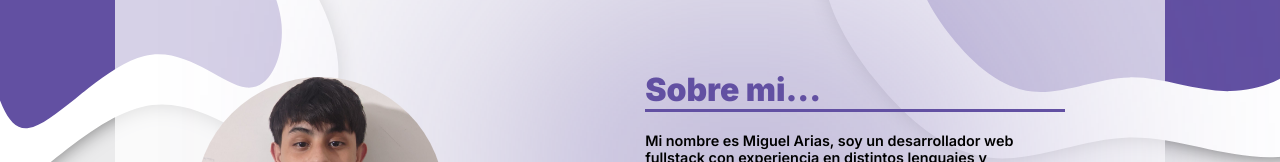
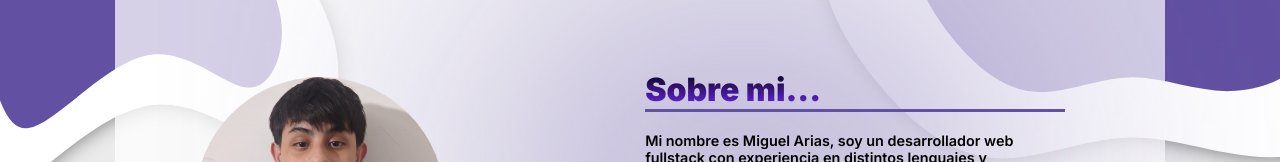
Before and after one commit to Miguelarias0413/Portfolio, a website built with Vite: page index.html in a window 1280 px wide. Shown: the part 163-325 px from the top of the page. Built offline with nearby package versions, Linux system fonts and the light colour scheme.

Commit message:
Background clip añadido al titulo para añadir gradient al texto del titulo SOBRE MI

```diff
--- a/style.css
+++ b/style.css
@@ -268,6 +268,7 @@ body {
   font-size: .8rem;
 
 
+
   .information__paragraph:nth-child(1){
     font-weight:600 ;
     font-size: .9rem;
@@ -275,11 +276,13 @@ body {
 
 }
 .information__title {
-  color: var(--purple);
   margin-bottom: 20px;
   font-weight: 900;
   font-size: 2rem;
   border-bottom: 3px solid var(--purple);
+  background-image: linear-gradient( rgb(0, 2, 7), rgba(91, 0, 247, 0.808));
+  color: transparent;
+  background-clip: text;
 }
 .information__socialmedia {
   width: 90%;
```
